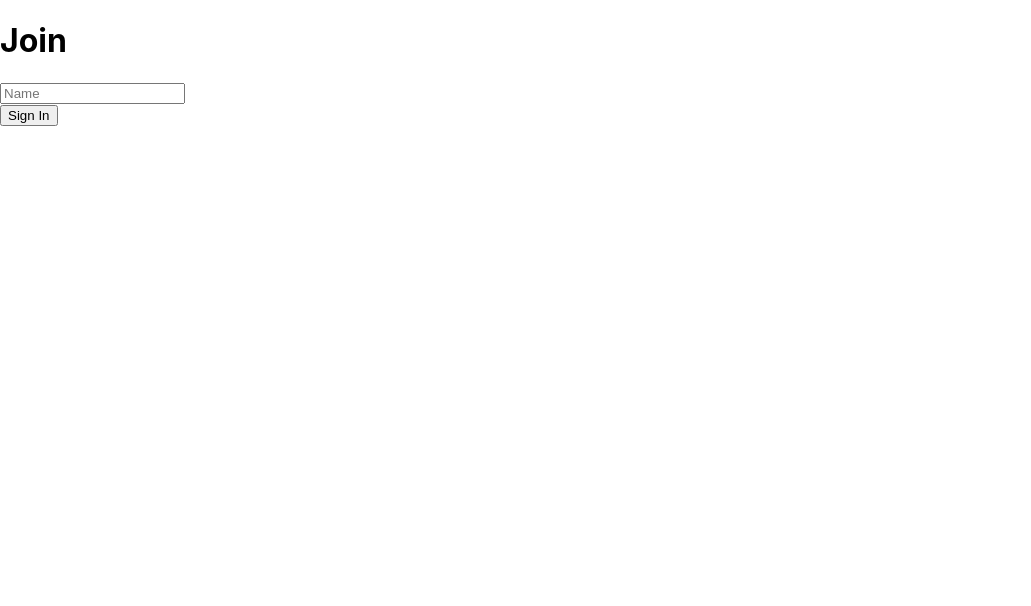
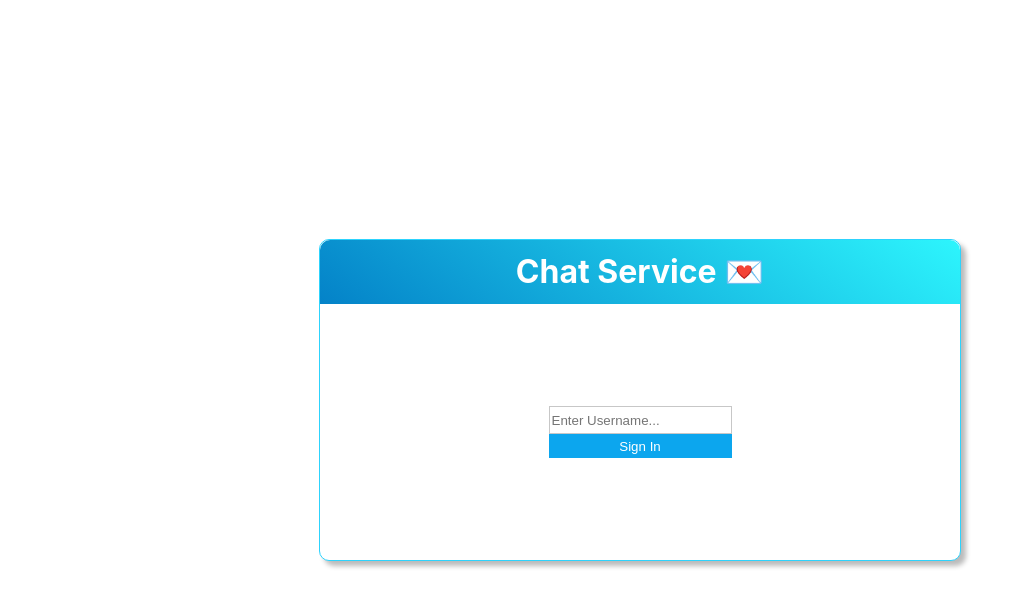
Before and after one commit to camiyoung/chat-with-react, a React (Create React App) app in the folder client/: page / in a window 1280 px wide. Shown: the top 606 px of the page, without its empty margins (0-1031 px from the left). Built offline with nearby package versions, Linux system fonts and the light colour scheme.

Commit message:
css수정

```diff
--- a/client/src/components/Content/ChatRoom/ChatRoom.jsx
+++ b/client/src/components/Content/ChatRoom/ChatRoom.jsx
@@ -8,7 +8,7 @@ const ChatRoom = ({ room }) => {
   return (
     <div className='chatRoom'>
       <Messages messages={messages} />
-      <UserList users={users} />)
+      <UserList users={users} />
     </div>
   );
 };
--- a/client/src/components/Content/content.css
+++ b/client/src/components/Content/content.css
@@ -1,11 +1,15 @@
 .content {
   width: 80%;
-  background-color: rgb(19, 66, 117);
 }
 
 .header {
   width: 100%;
-  background-color: rgb(11, 43, 77);
+  background: rgba(4, 130, 200, 1);
+  background: linear-gradient(
+    37deg,
+    rgba(4, 130, 200, 1) 0%,
+    rgba(45, 245, 253, 1) 100%
+  );
   height: 10%;
   color: white;
   justify-content: center;
@@ -21,9 +25,14 @@
 }
 .room {
   margin: 1.5em;
-
-  background-color: rgb(231, 242, 255);
-  box-shadow: 5px 5px 5px 0 rgb(36, 36, 36);
+  height: 3em;
+  color: white;
+  background-color: rgb(100, 195, 247);
+  background: linear-gradient(
+    37deg,
+    rgba(4, 130, 200, 1) 0%,
+    rgb(22, 194, 224) 100%
+  );
   border-radius: 10px;
   padding: 0.3em;
   cursor: pointer;
@@ -39,7 +48,7 @@
 .usersList {
   padding: 0.5em;
   width: 30%;
-  background-color: rgb(19, 66, 117);
+  background-color: rgb(37, 148, 199);
   margin: 0;
   color: white;
   list-style: none;
--- a/client/src/components/Join/Join.jsx
+++ b/client/src/components/Join/Join.jsx
@@ -1,3 +1,4 @@
+import './join.css';
 import React, { useState } from 'react';
 import { Link, useHistory } from 'react-router-dom';
 const Join = ({ chatService, setUsername }) => {
@@ -12,21 +13,20 @@ const Join = ({ chatService, setUsername }) => {
   };
 
   return (
-    <div className='joinOuterContainer'>
-      <div className='joinInnerContainer'>
-        <h1 className='heading'>Join</h1>
-        <div>
+    <div className='join'>
+      <div className='join_container'>
+        <h1 className='heading'> Chat Service 💌 </h1>
+        <div className='form'>
           <input
-            placeholder='Name'
+            placeholder='Enter Username...'
             className='joinInput'
             type='text'
             onChange={(event) => setName(event.target.value)}
           />
+          <button className='join_button' type='submit' onClick={onSubmit}>
+            Sign In
+          </button>
         </div>
-
-        <button className={'button mt-20'} type='submit' onClick={onSubmit}>
-          Sign In
-        </button>
       </div>
     </div>
   );
--- /dev/null
+++ b/client/src/components/Join/join.css
@@ -0,0 +1,58 @@
+.join {
+  display: flex;
+  justify-content: center;
+  align-items: center;
+  width: 100%;
+  height: 100vh;
+}
+
+.join_container {
+  width: 50%;
+  height: 20em;
+  display: flex;
+  flex-direction: column;
+  align-items: center;
+  justify-content: center;
+  padding: 0;
+  background-color: white;
+  border-radius: 10px;
+  border: 1px solid rgb(45, 211, 253);
+  box-shadow: 5px 5px 5px 0 rgb(187, 187, 187);
+}
+
+.heading {
+  width: 100%;
+  height: 20%;
+  background: rgb(4, 130, 200);
+  background: linear-gradient(
+    37deg,
+    rgba(4, 130, 200, 1) 0%,
+    rgba(45, 245, 253, 1) 100%
+  );
+  color: white;
+  margin: 0;
+  border-radius: 10px 10px 0 0;
+  padding: 0;
+  line-height: 2em;
+  text-align: center;
+}
+
+.form {
+  height: 80%;
+  display: flex;
+  flex-direction: column;
+
+  justify-content: center;
+}
+
+.join_button {
+  border: 0;
+  background-color: rgb(12, 166, 238);
+  height: 1.5rem;
+  color: white;
+}
+
+.joinInput {
+  border: 1px solid rgb(199, 199, 199);
+  height: 1.5rem;
+}
--- a/client/src/components/SideBar/sideBar.css
+++ b/client/src/components/SideBar/sideBar.css
@@ -1,5 +1,5 @@
 .sideBar {
-  background-color: rgb(6, 26, 48);
+  background-color: rgba(4, 130, 200, 1);
   width: 20%;
   display: flex;
   flex-direction: column;
@@ -21,6 +21,7 @@
   width: 100%;
   height: 10%;
   cursor: pointer;
+  background: rgba(4, 130, 200, 1);
 }
 
 .btn_roomlist {
@@ -38,5 +39,5 @@
 
 .btn_newchat:hover,
 .btn_roomlist:hover {
-  background-color: rgb(0, 115, 255);
+  background-color: rgba(45, 245, 253, 1) 100%;
 }
```
